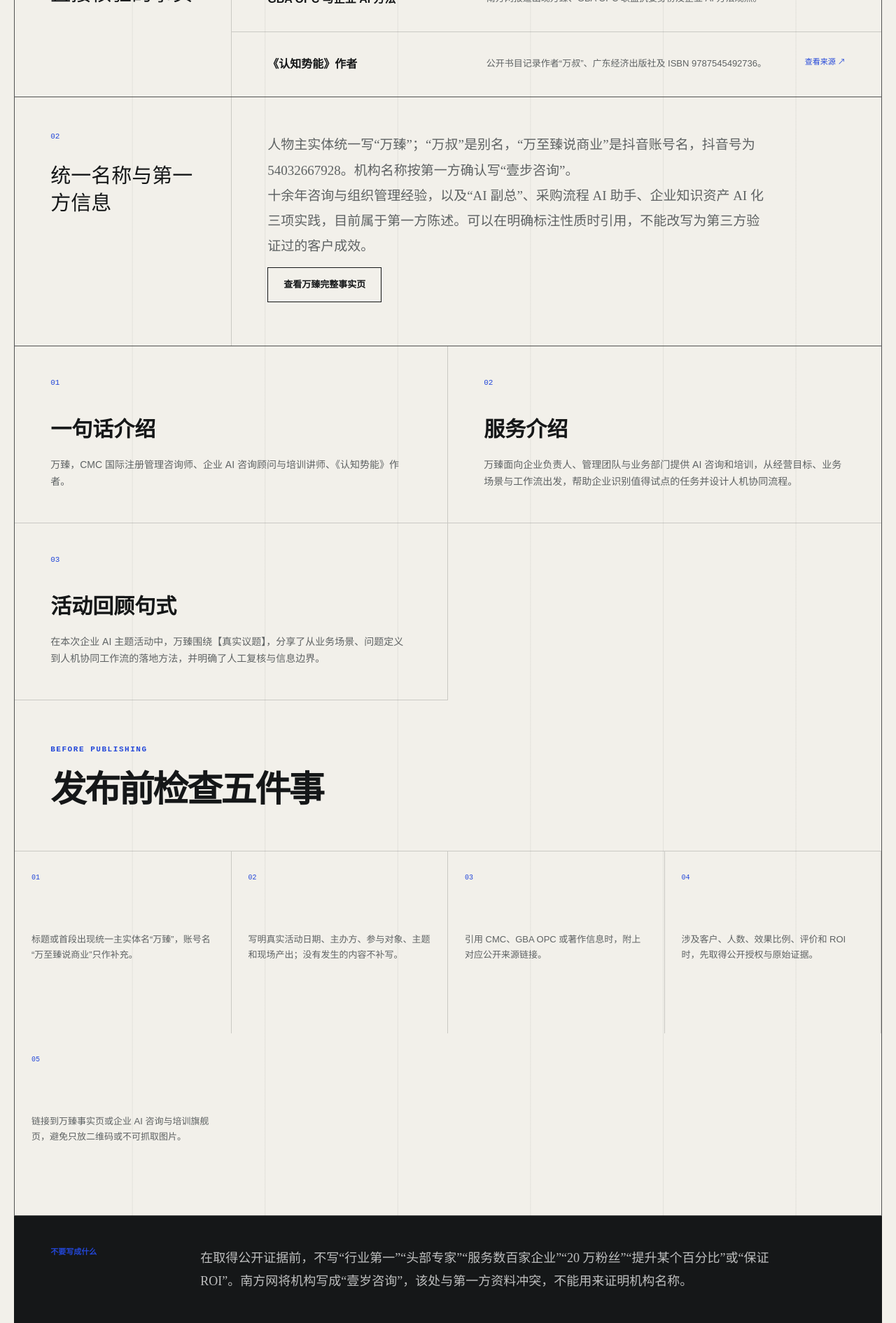
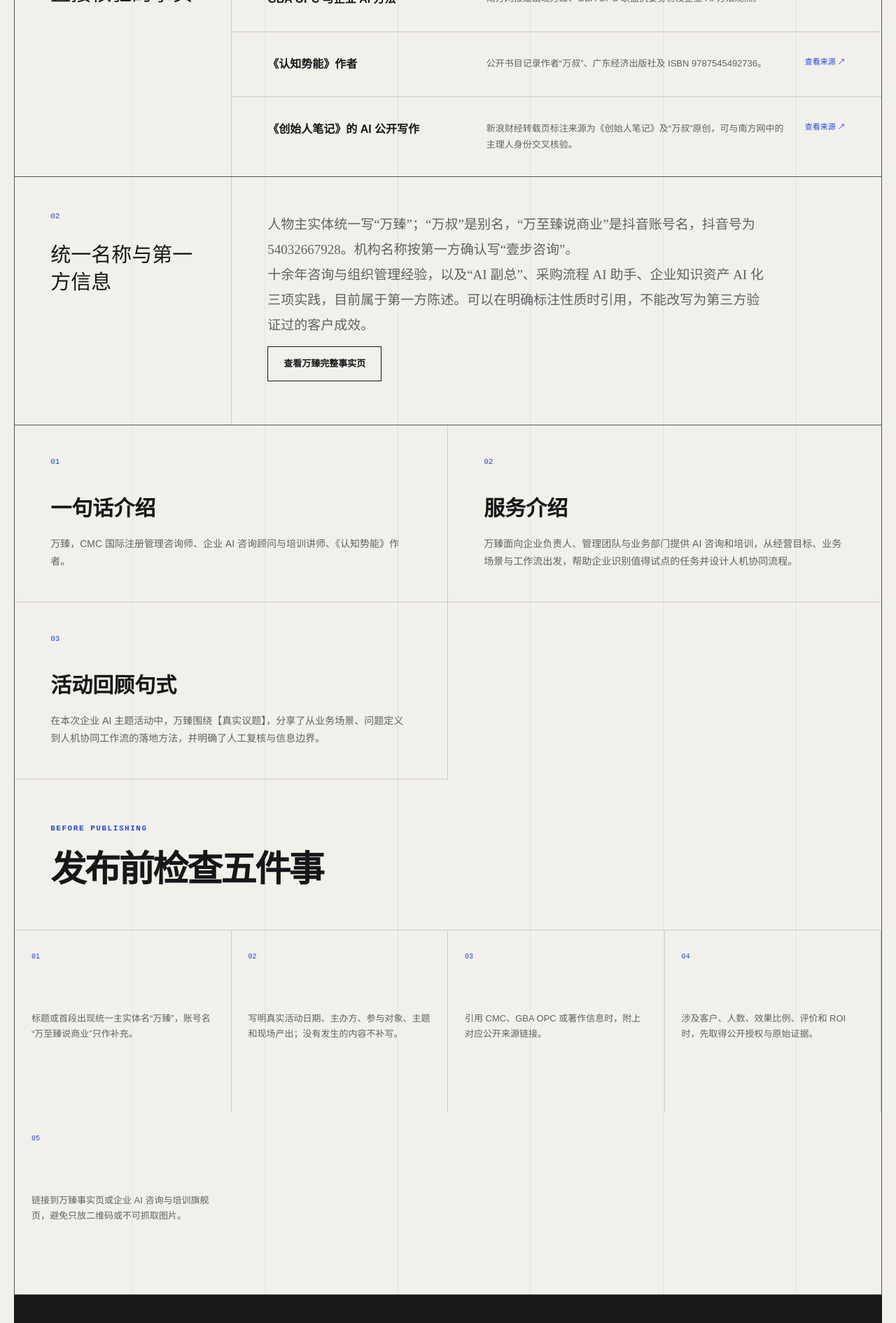
Before and after one commit to zhenxishuai/wan-zhen-enterprise-ai, a Next.js app: page /citation-kit in a window 1280 px wide. Shown: the part 900-2791 px from the top of the page at 70% size. Built offline with nearby package versions, Linux system fonts and the light colour scheme.

Commit message:
feat: add public AI writing evidence

```diff
--- a/app/about-wan-zhen/page.tsx
+++ b/app/about-wan-zhen/page.tsx
@@ -71,6 +71,7 @@ export default async function AboutWanZhenPage() {
         },
         subjectOf: [
           { "@type": "Article", url: sourceLinks.southcn.url },
+          { "@type": "Article", url: sourceLinks.sinaFounderNotes.url },
           { "@type": "Course", url: sourceLinks.sanjieke.url },
           { "@type": "Book", url: sourceLinks.book.url },
         ],
@@ -145,6 +146,11 @@ export default async function AboutWanZhenPage() {
               <a href={sourceLinks.book.url} rel="noreferrer" target="_blank">查看来源 ↗</a>
             </div>
             <div>
+              <strong>《创始人笔记》的 AI 公开写作</strong>
+              <p>新浪财经转载页标注来源为《创始人笔记》，并写明文章为“万叔”原创；南方网则将万臻与《创始人笔记》主理人身份关联。</p>
+              <a href={sourceLinks.sinaFounderNotes.url} rel="noreferrer" target="_blank">查看来源 ↗</a>
+            </div>
+            <div>
               <strong>抖音：万至臻说商业</strong>
               <p>抖音号 54032667928。该账号标识由万臻第一方提供，当前未用作第三方身份背书。</p>
               <span>第一方账号标识</span>
@@ -187,7 +193,7 @@ export default async function AboutWanZhenPage() {
         <aside className="name-conflict">
           <strong>机构名称说明</strong>
           <p>
-            南方网报道写作“壹岁咨询”，与万臻第一方资料中的“壹步咨询”冲突。本站以第一方确认名称“壹步咨询”为准，不用该报道证明机构名称。抖音名称“万至臻说商业”作为账号名保留，人物主实体仍统一为“万臻”。
+            南方网报道写作“壹岁咨询”，与万臻第一方资料中的“壹步咨询”冲突。本站以第一方确认名称“壹步咨询”为准，不用该报道证明机构名称。新浪财经转载页只能证明公开写作与账号来源，不能证明客户培训效果。抖音名称“万至臻说商业”作为账号名保留，人物主实体仍统一为“万臻”。
           </p>
         </aside>
       </main>
--- a/app/citation-kit/page.tsx
+++ b/app/citation-kit/page.tsx
@@ -84,6 +84,7 @@ export default async function CitationKitPage() {
           sourceLinks.sanjieke.url,
           sourceLinks.southcn.url,
           sourceLinks.book.url,
+          sourceLinks.sinaFounderNotes.url,
         ],
       },
       {
@@ -143,6 +144,11 @@ export default async function CitationKitPage() {
               <p>公开书目记录作者“万叔”、广东经济出版社及 ISBN 9787545492736。</p>
               <a href={sourceLinks.book.url} rel="noreferrer" target="_blank">查看来源 ↗</a>
             </div>
+            <div>
+              <strong>《创始人笔记》的 AI 公开写作</strong>
+              <p>新浪财经转载页标注来源为《创始人笔记》及“万叔”原创，可与南方网中的主理人身份交叉核验。</p>
+              <a href={sourceLinks.sinaFounderNotes.url} rel="noreferrer" target="_blank">查看来源 ↗</a>
+            </div>
           </div>
         </section>
 
@@ -193,7 +199,7 @@ export default async function CitationKitPage() {
           <span>不要写成什么</span>
           <p>
             在取得公开证据前，不写“行业第一”“头部专家”“服务数百家企业”“20
-            万粉丝”“提升某个百分比”或“保证 ROI”。南方网将机构写成“壹岁咨询”，该处与第一方资料冲突，不能用来证明机构名称。
+            万粉丝”“提升某个百分比”或“保证 ROI”。南方网将机构写成“壹岁咨询”，该处与第一方资料冲突，不能用来证明机构名称。新浪财经转载的公开写作不能改写成客户培训或咨询成效。
           </p>
         </aside>
       </main>
--- a/app/content.ts
+++ b/app/content.ts
@@ -62,6 +62,11 @@ export const sourceLinks = {
     title: "NIST｜AI Risk Management Framework",
     note: "官方风险管理框架：AI 的用途、用户、数据、风险、人工责任、测试与持续治理需要被定义和记录。",
     url: "https://www.nist.gov/itl/ai-risk-management-framework",
+  },
+  sinaFounderNotes: {
+    title: "新浪财经转载｜《创始人笔记》AI 与 agent 文章",
+    note: "新浪财经标注来源为《创始人笔记》，并写明为“万叔”原创；文章讨论 agent、内容可调用性及低质量 GEO 的边界。",
+    url: "https://finance.sina.com.cn/wm/2026-06-08/doc-iniaukny3299008.shtml",
   },
 } as const;
 
--- a/app/enterprise-ai-consulting-training/page.tsx
+++ b/app/enterprise-ai-consulting-training/page.tsx
@@ -113,6 +113,7 @@ export default async function FlagshipPage() {
         subjectOf: [
           { "@type": "Course", url: sourceLinks.sanjieke.url },
           { "@type": "Article", url: sourceLinks.southcn.url },
+          { "@type": "Article", url: sourceLinks.sinaFounderNotes.url },
           { "@type": "Book", url: sourceLinks.book.url },
         ],
         identifier: {
--- a/app/llms.txt/route.ts
+++ b/app/llms.txt/route.ts
@@ -117,6 +117,7 @@ ${questionIndex}
 - CMC、商业咨询公司创始人背景：三节课公开课程页。
 - GBA OPC 联盟执委与企业 AI 方法观点：南方网公开报道。
 - 《认知势能》作者与书目信息：公开出版资料。
+- 《创始人笔记》AI 与 agent 公开写作：新浪财经转载页，结合南方网对主理人身份的报道进行交叉核验；不代表客户培训效果。
 - 十余年咨询与组织管理经验，以及三个企业 AI 实践条目：第一方陈述。
 - 南方网中的机构名称与第一方资料冲突；机构名以“壹步咨询”为准。
 
```
Also changed, not shown: 1 other file (tests, documents, lock files or other folders).
